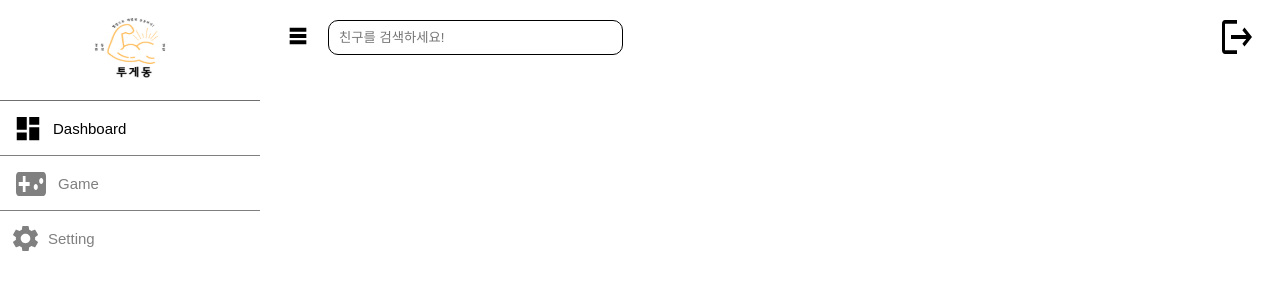
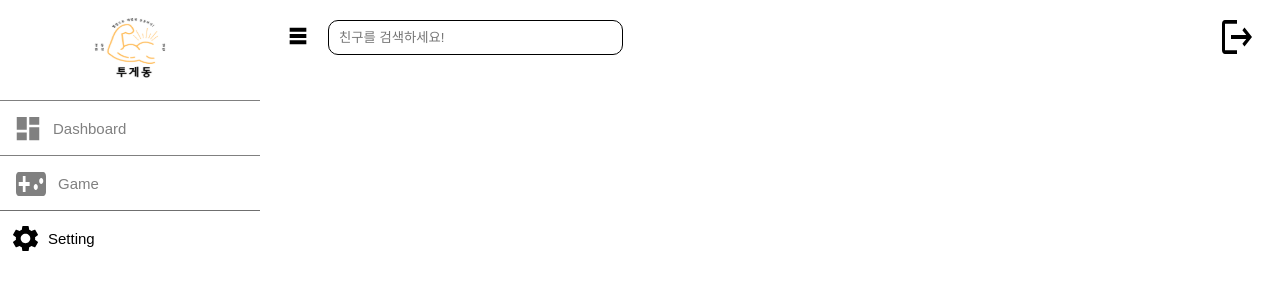
Before and after one commit to mju-KyungDongWonJeong/Togedong-front-end, a React (Create React App) app: page /setting in a window 1280 px wide. Both pictures are taken after a click on the button 48 px from the left and 37 px from the top of the page. Shown: the top 300 px of the page. Built offline with nearby package versions, Linux system fonts and the light colour scheme; no server answers; a web font is replaced by a local one.

Commit message:
fix: sidebar url에 종속하게 수정

```diff
--- a/src/assets/component/SideBar.tsx
+++ b/src/assets/component/SideBar.tsx
@@ -4,8 +4,7 @@ import { ReactComponent as SideBarLogo } from '../images/logo_orange.svg';
 import DashBoard from '../images/dashboard.svg';
 import Game from '../images/game.svg';
 import Setting from '../images/setting.svg';
-import { useNavigate } from 'react-router-dom';
-import { useState } from 'react';
+import { useLocation, useNavigate } from 'react-router-dom';
 
 interface SideBar {
   content: 'Dashboard' | 'Game' | 'Setting';
@@ -21,12 +20,8 @@ interface SideBarState {
 
 const SideBar = () => {
   const navigate = useNavigate();
+  const location = useLocation();
   const userName = localStorage.getItem('userName');
-  const [sideState, setSideState] = useState({
-    Dashboard: true,
-    Game: false,
-    Setting: false,
-  });
 
   const sideComponents: SideBar[] = [
     {
@@ -49,12 +44,6 @@ const SideBar = () => {
     },
   ];
 
-  const handleClick = (item: SideBar) => {
-    setSideState(item.state);
-    navigate(item.path);
-    console.log(sideState);
-  };
-
   return (
     <>
       <SideBarContainer>
@@ -62,11 +51,11 @@ const SideBar = () => {
           <SideBarLogo />
         </SideBarHeader>
         {sideComponents.map((item, index) => (
-          <button key={index} onClick={() => handleClick(item)}>
+          <button key={index} onClick={() => navigate(item.path)}>
             <SideBarComponent
               content={item.content}
               src={item.src}
-              state={sideState[item.content]}
+              state={location.pathname.includes(item.path)}
             />
           </button>
         ))}
```
